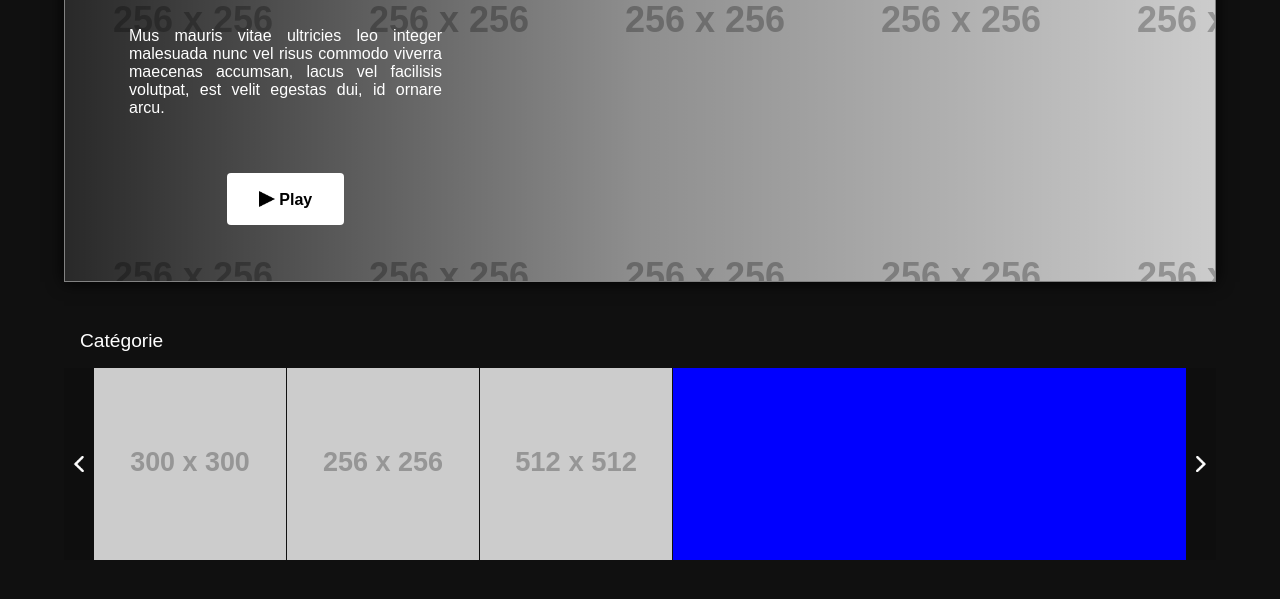
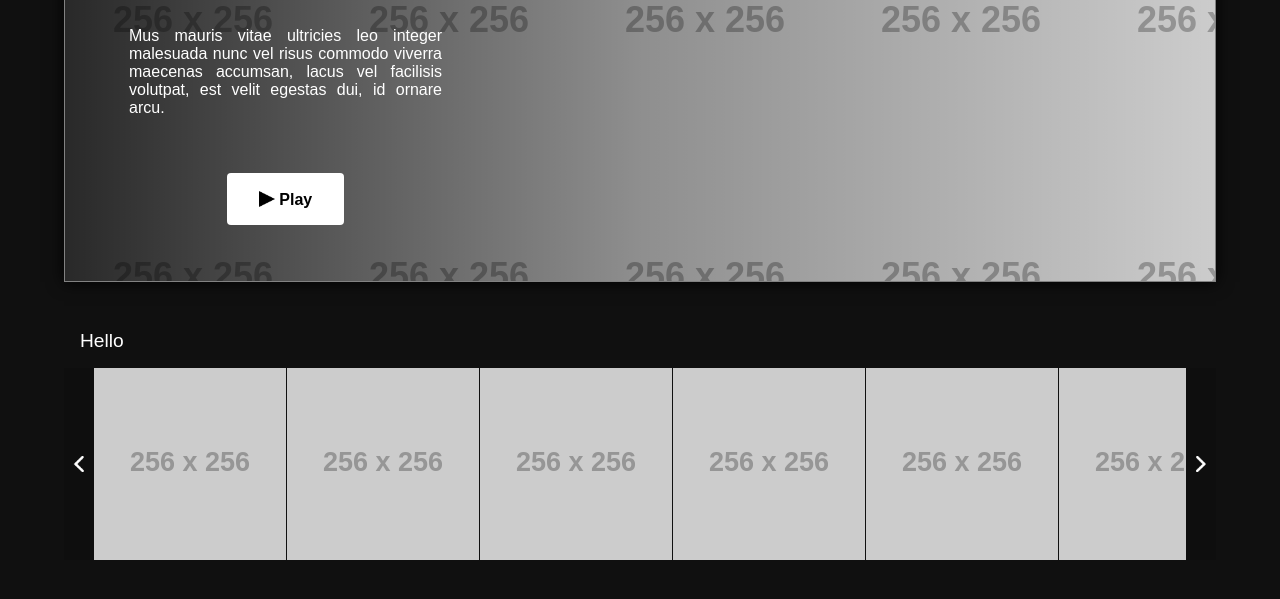
Before and after one commit to evrard1301/just-stream-it, a website built with webpack: page src/index.html in a window 1280 px wide. Shown: the part 179-778 px from the top of the page. Built offline with nearby package versions, Linux system fonts and the light colour scheme; placeholder pictures from the web are drawn by us.

Commit message:
Add: render category in HTML.

```diff
--- a/src/index.html
+++ b/src/index.html
@@ -36,25 +36,7 @@
 	</div>
       </section>
 
-      <section class="category">
-	<h2>Catégorie</h2>
-
-	<div class="category__content">
-	  <div class="arrow arrow--left">
-	    <img src="images/arrow.png" alt="<"></img>
-	  </div>
-
-	  <ul>
-	    <li><a href="#"><img alt="category image" src="https://via.placeholder.com/300"></a></li>
-	    <li><a href="#"><img alt="category image" src="https://via.placeholder.com/256"></a></li>
-	    <li><a href="#"><img alt="category image" src="https://via.placeholder.com/512"></a></li>
-	  </ul>
-
-	  <div class="arrow arrow--right">
-	    <img src="images/arrow.png" alt=">"></img>
-	  </div>
-	</div>
-      </section>
+      <div id="categories"></div>
     </main>
 
     <script src="app.bundle.js"></script>
--- a/src/js/app.js
+++ b/src/js/app.js
@@ -1 +1,27 @@
 import '../scss/style.scss';
+import movie from './movie.js';
+import category from './category.js';
+
+class App {
+    constructor() {
+	let first = new category.Category('Hello')
+
+	for (let i=0; i<16; i++) {
+	    first.addMovie(new movie.Movie('Mad Max ' + i));
+	}
+
+	this._categories = [
+	    first
+	];
+    }
+
+    start() {
+	for (let cat of this._categories) {
+	    cat.init();
+	}
+    }
+}
+
+
+const app = new App();
+app.start();
--- a/src/js/carrousel.js
+++ b/src/js/carrousel.js
@@ -78,7 +78,7 @@ class Carrousel {
      * @param {number} count - The size of the requested view.
      * @return {CarrouselView} - The requested view.
      **/
-    request_view(count) {
+    requestView(count) {
 	let res = [];
 	const sz = Math.min(this._movies.length, this._position + count);
 
@@ -104,7 +104,7 @@ class Carrousel {
      * Move the carrousel to the left by changing its position.
      * @method
      **/
-    move_left() {
+    moveLeft() {
 	this._position -= 1;
 
 	if (this._position < 0) {
@@ -116,7 +116,7 @@ class Carrousel {
      * Move the carrousel to the right by changing its position.
      * @method
      **/
-    move_right() {
+    moveRight() {
 	this._position += 1;
 
 	if (this._position >= this._movies.length) {
--- /dev/null
+++ b/src/js/category.js
@@ -0,0 +1,44 @@
+import html from './html.js';
+import carrousel from './carrousel.js';
+
+class Category {
+    constructor(name) {
+	this._name = name;
+	this._movies = [];
+	this._carrousel = new carrousel.Carrousel();
+	this._root_element = null;
+    }
+
+    init() {
+	let category_builder =
+	    new html.CategoryHTMLBuilder(this._name,
+					 this.onCarrouselLeft.bind(this),
+					 this.onCarrouselRight.bind(this));
+
+	for (let movie of this._movies) {
+	    category_builder.addMovie(movie);
+	    this._carrousel.add(movie);
+	}
+
+	this._root_element =
+	    category_builder.build('categories');
+    }
+
+    get movieListElements() {
+	return this._root_element.children[1].children[1];
+    }
+
+    addMovie(movie) {
+	this._movies.push(movie);
+    }
+
+    onCarrouselLeft() {
+    }
+
+    onCarrouselRight() {
+    }
+}
+
+export default {
+    Category: Category
+}
--- /dev/null
+++ b/src/js/html.js
@@ -0,0 +1,217 @@
+/**
+ * HTML manipulation.
+ * @module
+ **/
+
+/**
+ * Build the HTML representation of a category.
+ * @class
+ **/
+class CategoryHTMLBuilder {
+    /**
+     * Create a HTML builder.
+     * @constructor
+     * @param {string} title - the title of the category.
+     * @param {function} left_callback - The callback called when the
+     * left arrow of the carrousel is clicked.
+     * @param {function} right_callback - The callback called when the
+     * right arrow of the carrousel is clicked.
+     **/
+    constructor(title,
+		left_callback = function() {},
+		right_callback = function() {}) {
+	this._title = title;
+	this._movies = [];
+	this._left_callback = left_callback
+	this._right_callback = right_callback;
+    }
+
+    /**
+     * Add a movie aimed at being added to the generated HTML.
+     * @method
+     * @param {Movie} movie - A movie to render within the category.
+     **/
+    addMovie(movie) {
+	this._movies.push(movie);
+    }
+
+    /**
+     * Build the DOM elements of the category.
+     * @method
+     * @param {string} root_id - The ID of the DOM element where the category will be added.
+     * @return {object} The category DOM element generated.
+     **/
+    build(root_id) {
+	let root = document.getElementById(root_id);
+	let section = this.buildSection();
+	root.appendChild(section);
+
+	return section;
+    }
+
+    /**
+     * Build the top level section of the category.
+     * @method
+     * @return {object} - The section generated.
+     **/
+    buildSection() {
+	let section = document.createElement('section');
+	section.classList.add('category');
+
+	let h2 = document.createElement('h2');
+	h2.innerText = this._title;
+	section.appendChild(h2);
+
+	section.appendChild(this.buildCategoryContent());
+
+	return section;
+    }
+
+    /**
+     * Build the content of the category (ie. the arrows and movies).
+     * @method
+     * @return {object} - The category content div.
+     **/
+    buildCategoryContent() {
+	let content = document.createElement('div');
+	content.classList.add('category__content');
+
+	let left_arrow = this.buildArrow('left');
+	left_arrow.addEventListener('click', this._left_callback);
+	content.appendChild(left_arrow);
+
+	let ul = document.createElement('ul');
+
+	for (let movie of this._movies) {
+	    ul.appendChild(this.buildMovie(movie));
+	}
+
+	content.appendChild(ul);
+
+	let right_arrow = this.buildArrow('right');
+	right_arrow.addEventListener('click', this._right_callback);
+	content.appendChild(right_arrow);
+
+	return content;
+    }
+
+    /**
+     * Build the left or right arrow of the carrousel.
+     * @method
+     * @param {string} direction - Tells weither or not the arrow is a "left" or a "right" arrow.
+     * @return {object} - The div element representing an arrow.
+     **/
+    buildArrow(direction) {
+	let arrow = document.createElement('div');
+	arrow.classList.add('arrow');
+	arrow.classList.add('arrow--' + direction);
+
+	let img = document.createElement('img');
+	img.setAttribute('src', 'images/arrow.png');
+
+	arrow.appendChild(img);
+
+	return arrow;
+    }
+
+    /**
+     * Build the DOM element for a single movie.
+     * @method
+     * @param {Movie} movie - The movie de render.
+     * @see addMovie
+     **/
+    buildMovie(movie) {
+	let li = document.createElement('li');
+
+	let link = document.createElement('a');
+	link.setAttribute('href', '#');
+
+	let img = document.createElement('img');
+	img.setAttribute('src', movie.image_url);
+
+	link.appendChild(img);
+	li.appendChild(link);
+
+	return li;
+    }
+}
+
+/**
+ * Return the pixel number value given a string.
+ * @function
+ * @param {string} str - The string representing a pixel number.
+ * @return {number} - The number value of the string.
+ **/
+function getPixelValue(str) {
+    if (str == '') {
+	return 0;
+    }
+
+    return parseInt(str.substr(0, str.length - 2));
+}
+
+/**
+ * Move a DOM element.
+ * @function
+ * @param {object} element - The DOM element to move.
+ * @param {number} x - The horizontal displacement in pixel.
+ * @param {number} y - The vertical displacement in pixel.
+ **/
+function moveElement(element, x, y) {
+    let x_pos = getPixelValue(element.style.left);
+    let y_pos = getPixelValue(element.style.top);
+
+    element.style.left = (x_pos + x).toString() + 'px';
+    element.style.top = (y_pos + y).toString() + 'px';
+}
+
+/**
+ * Move a DOM element at a given position.
+ * @function
+ * @param {object} element - The DOM element to move.
+ * @param {number} x - The new x coordinate in pixel.
+ * @param {number} y - The new y coordinate in pixel.
+ **/
+function setElementPosition(element, x, y) {
+    element.style.left = x.toString() + 'px';
+    element.style.top = y.toString() + 'px';
+}
+
+/**
+ * Loop over a callback at a given framerate using requestAnimationFrame.
+ * @function
+ * @param {function} callback - The callback called.
+ * @param {number} framerate - The framerate of the animation in seconds.
+ **/
+function animationLoop(callback, framerate) {
+    let timer = 0.0;
+    let prev_time = null;
+
+    function update(time) {
+	if (prev_time === null) { prev_time = time; }
+	let elapsed = (time - prev_time)/1000.0;
+	prev_time = time;
+
+	if (timer >= framerate) {
+
+	    if (!callback(elapsed)) {
+		return;
+	    }
+
+	    timer = 0.0;
+	}
+
+	timer += elapsed;
+
+	requestAnimationFrame(update);
+    }
+
+    requestAnimationFrame(update);
+}
+
+export default {
+    CategoryHTMLBuilder: CategoryHTMLBuilder,
+    moveElement: moveElement,
+    setElementPosition: setElementPosition,
+    animationLoop: animationLoop
+};
--- a/src/scss/components/_category.scss
+++ b/src/scss/components/_category.scss
@@ -45,6 +45,11 @@
 	    list-style: none;
 	    width: 100%;
 	    background-color: blue;
+	    overflow: hidden;
+
+	    li {
+		position: relative;
+	    }
 
 	    img {
 		border-right: 1px solid $background;
```
Also changed, not shown: src/test/carrousel.js (+15 -15 lines), src/.eslintrc.cjs.
